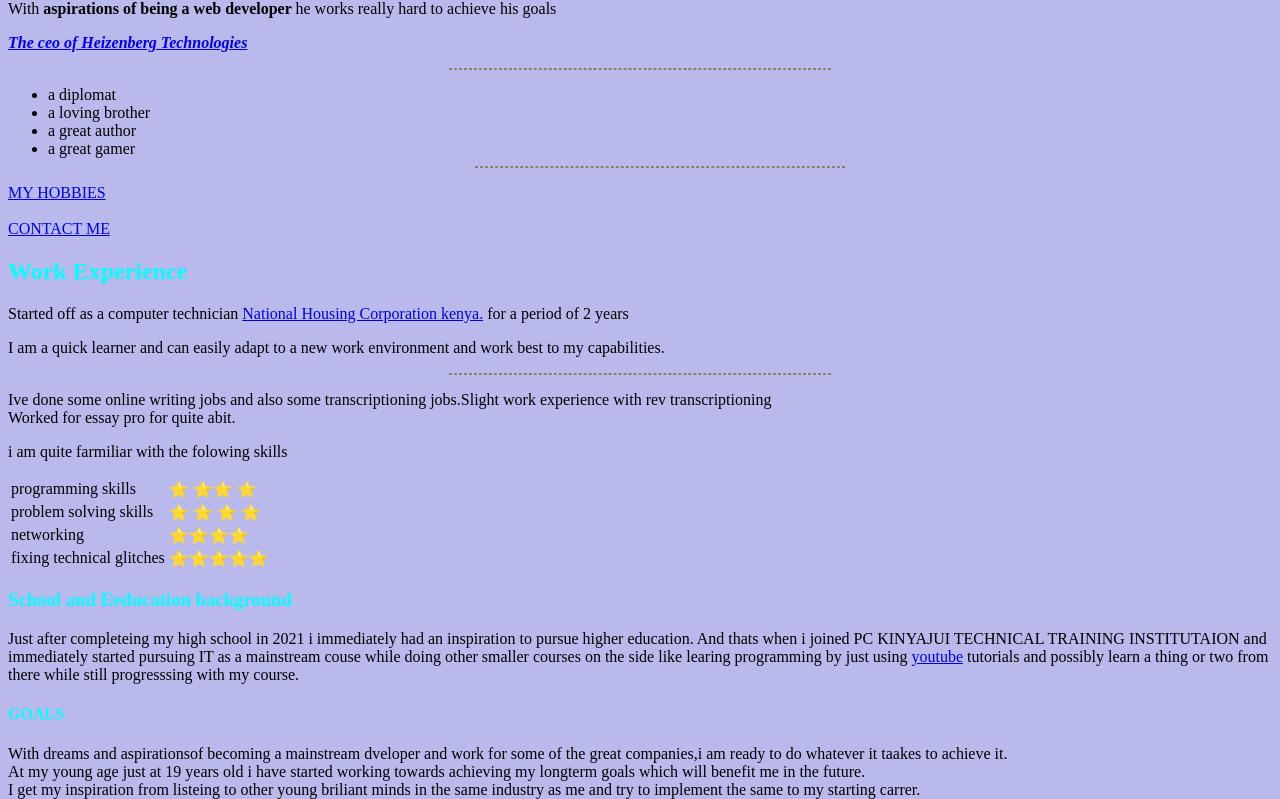
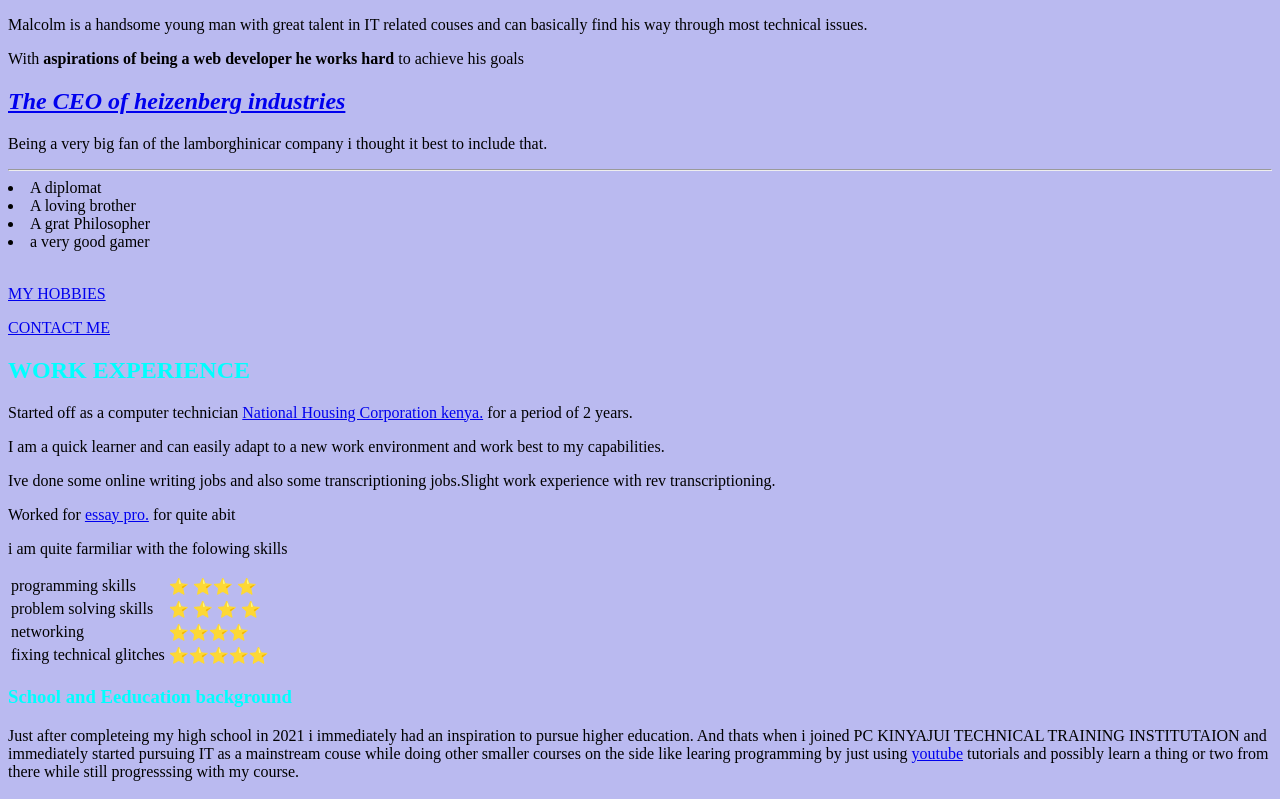
Before and after one commit to SIRHEIZENBERG/CV, a plain HTML site: page index.html in a window 1280 px wide. Shown: the part 326-1125 px from the top of the page. Drawn offline with Linux system fonts and the light colour scheme.

Commit message:
Add files via upload
update 1.02

```diff
--- /dev/null
+++ b/css/style.css
@@ -0,0 +1,6 @@
+img{ background-color: rgb(49, 130, 201); border-radius: 50%;}
+h1{ font-style: inherit; color: aqua;}
+body{background-color: rgb(186, 186, 240);}
+h2{ font-style: inherit; color: aqua;}
+h3{ font-style: inherit; color: aqua;}
+img:hover{background-color: rgb(223, 165, 19);}
--- a/index.html
+++ b/index.html
@@ -5,33 +5,29 @@
     <meta http-equiv="X-UA-Compatible" content="IE=edge">
     <meta name="viewport" content="width=device-width, initial-scale=1.0">
     <title>MALCOLM MACHARIA</title>
-    <link rel="stylesheet" href="css/styles.css">
+    <link rel="stylesheet" href="/css/style.css">
 </head>
-
-<body style=>
-    <img src="komu visa.jpg" height="200" width="200" alt="MALCOLM PTOFILE">
+<body>
+    <img class="komu" src="komu visa.jpg" height=" 250" width="250" alt="an image of Malcolm Macharia">
     <H1>MALCOLM MACHARIA MUIRURI</H1>
-    <p>Malcolm is a <em>handsome young man</em> with great talent in IT related courses and can basically find his way through most technical issues</p>
-    <p>With <strong>aspirations of being a web developer </strong>he works really hard to achieve his goals</p>
-    <p> <em> <strong> <a href="https://www.lamborghini.com/en-en">The ceo of Heizenberg Technologies</a> </strong> </em> </p>
-    <hr>
-<ul>
-    <li>a diplomat</li>
-    <li>a loving brother</li>
-    <li>a great author</li>
-    <li>a great gamer</li>
-    <hr>
-</ul>
-<a href="my hobbies.html">MY HOBBIES</a>
-<BR></BR>
-<a href="contact me.html">CONTACT ME</a>
-<H2> Work Experience</H2>
-<p>Started off as a computer technician <a href="https://www.nhckenya.go.ke/">National Housing Corporation kenya.</a> for a period of 2 years</p>
-<p>I am a quick learner and can easily adapt to a new work environment and work best to my capabilities.</p>
+    <P>Malcolm is a handsome young man with great talent in IT related couses and can basically find his way
+        through most technical issues.</P>
+    <p>With <b>aspirations of being a web developer he works hard </b>to achieve his goals </p>
+    <h2> <i> <a href="https://www.lamborghini.com/en-en"> The CEO of heizenberg industries</a> </i> </h2>
+    <p>Being a very big fan of the lamborghinicar company i thought it best to include that.</p>
 <hr>
-<p> Ive done some online writing jobs and also some transcriptioning jobs.Slight work experience with rev transcriptioning <br>
-Worked for essay pro for quite abit.
-</p>
+<li>A diplomat</li>
+<li>A loving brother</li>
+<li>A grat Philosopher</li>
+<li>a very good gamer</li>
+<br>
+<p> <a href="my hobbies.html">MY HOBBIES</a> </p>
+<p> <a href="contact me.html">CONTACT ME</a> </p>
+<H2>WORK EXPERIENCE</H2>
+<P>Started off as a computer technician <a href="https://www.nhckenya.go.ke/"> National Housing Corporation kenya.</a> for a period of 2 years.</P>
+<p> I am a quick learner and can easily adapt to a new work environment and work best to my capabilities.</p>
+<p>Ive done some online writing jobs and also some transcriptioning jobs.Slight work experience with rev transcriptioning.</p>
+<p>Worked for <a href="https://essaypro.com/"> essay pro.</a> for quite abit</p>
 <p>i am quite farmiliar with the folowing skills</p>
 <table>
     <tr>
@@ -62,5 +58,8 @@ At my young age just at 19 years old i have started working towards achieving my
 I get my inspiration from listeing to other young briliant minds in the same industry as me and try to implement the same to my starting carrer. <br>
 One day ,i'd like to work as a mainstream developer at one of the big and prestigions tech companies in the world,like APPLE,MICROSOFT,GOOGLE etc. <br></p>
 
+<img class="broccoli" src="broccoli.png" alt="">
+
+
 </body>
 </html>
```
Also changed, not shown: my hobbies.html (+18 -17 lines), broccoli.png (added).
